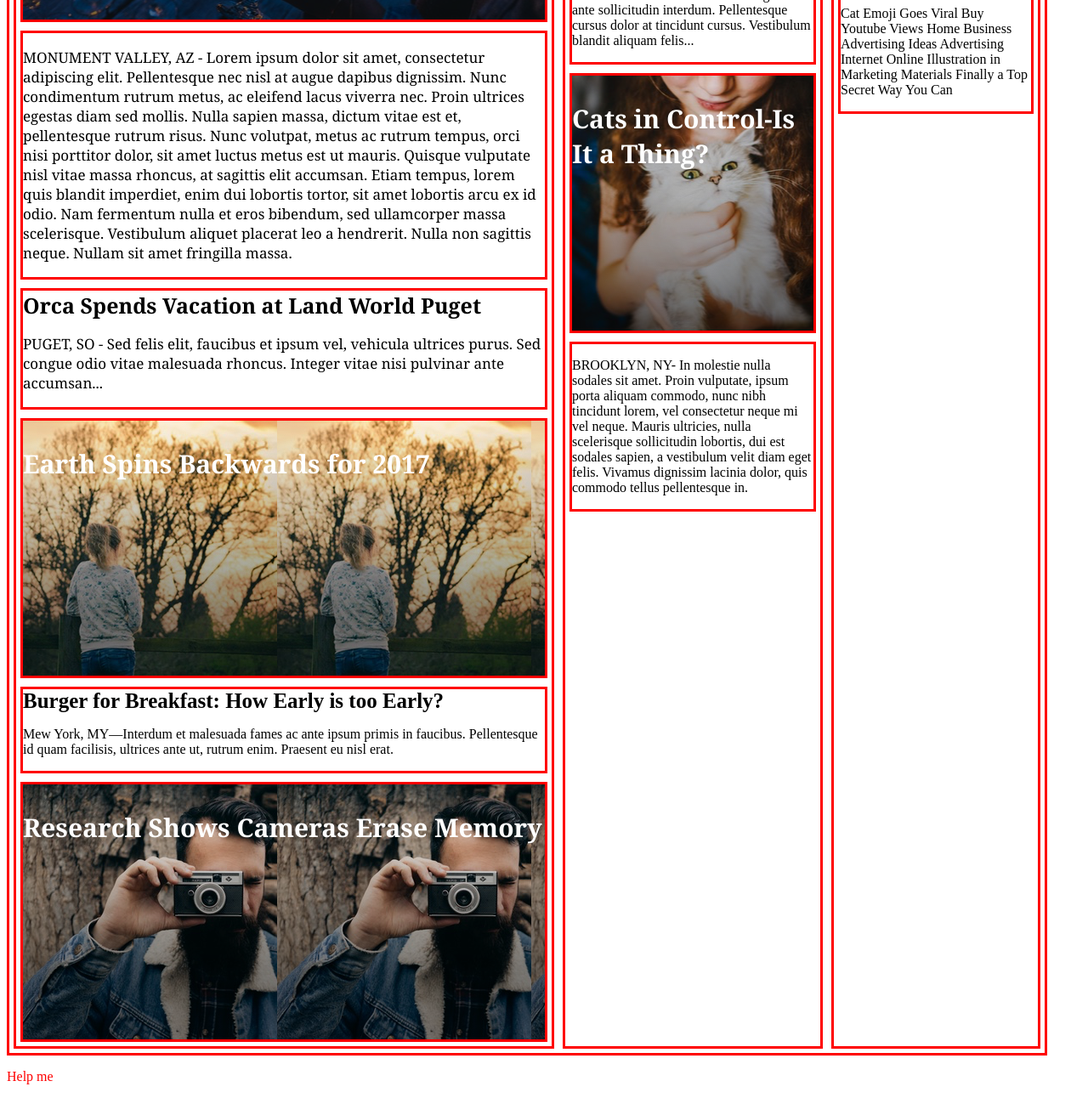
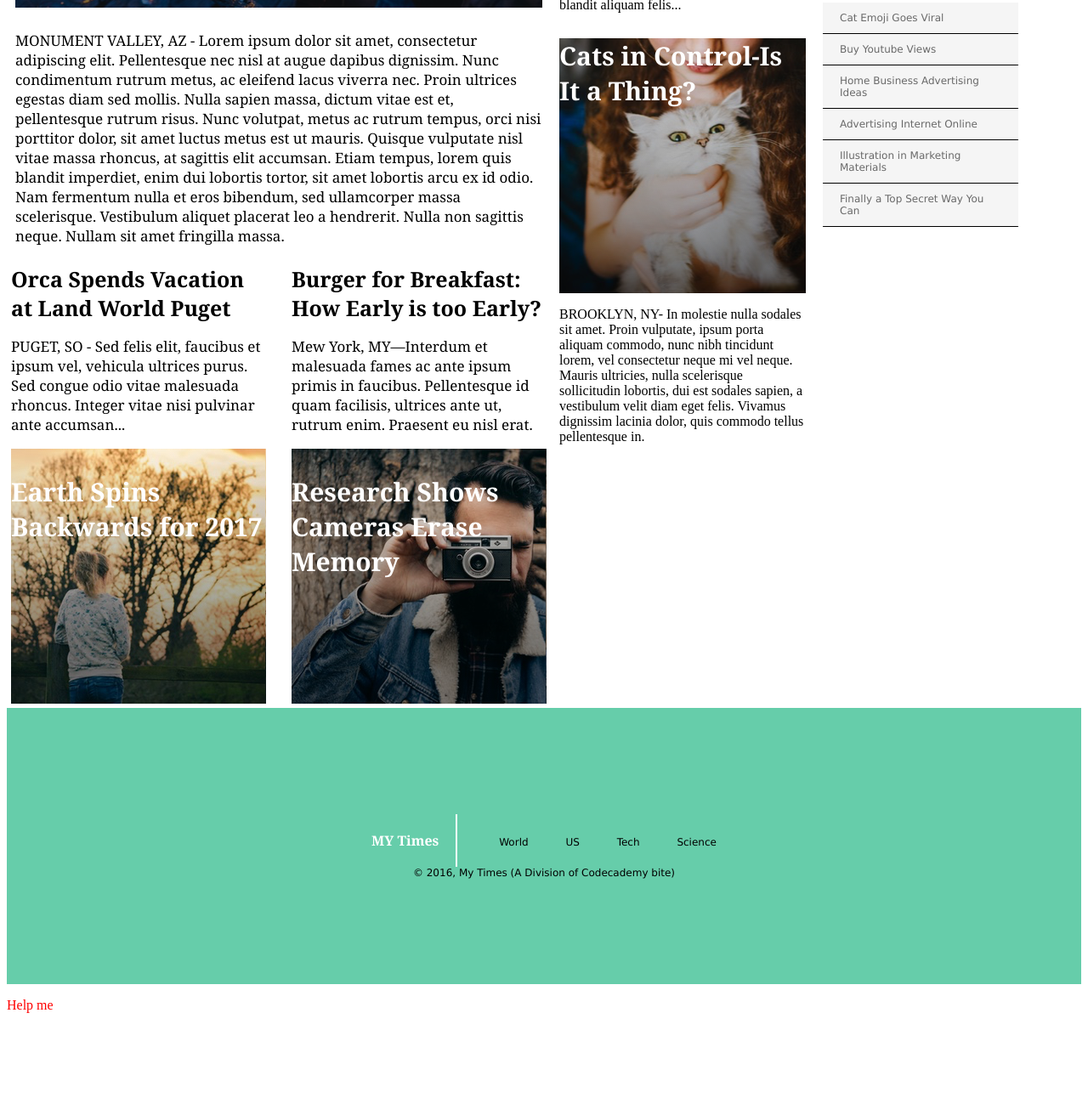
Before and after one commit to dalemillar/mytimes, a plain HTML site: page index.html in a window 1280 px wide. Shown: the part 391-1683 px from the top of the page at 85% size. After the commit the page ends 1599 px from the top, so only its background shows below. Drawn offline with Linux system fonts and the light colour scheme.

Commit message:
Final Version

```diff
--- a/index.html
+++ b/index.html
@@ -28,22 +28,28 @@
         <div class="column text">
           <p>MONUMENT VALLEY, AZ - Lorem ipsum dolor sit amet, consectetur adipiscing elit. Pellentesque nec nisl at augue dapibus dignissim. Nunc condimentum rutrum metus, ac eleifend lacus viverra nec. Proin ultrices egestas diam sed mollis. Nulla sapien massa, dictum vitae est et, pellentesque rutrum risus. Nunc volutpat, metus ac rutrum tempus, orci nisi porttitor dolor, sit amet luctus metus est ut mauris. Quisque vulputate nisl vitae massa rhoncus, at sagittis elit accumsan. Etiam tempus, lorem quis blandit imperdiet, enim dui lobortis tortor, sit amet lobortis arcu ex id odio. Nam fermentum nulla et eros bibendum, sed ullamcorper massa scelerisque. Vestibulum aliquet placerat leo a hendrerit. Nulla non sagittis neque. Nullam sit amet fringilla massa.</p>
         </div>
-        <div class="column text">
-          <p class='headline'>Orca Spends Vacation at Land World Puget</p>
+        <div class="stories">
 
-          <p>PUGET, SO - Sed felis elit, faucibus et ipsum vel, vehicula ultrices purus. Sed congue odio vitae malesuada rhoncus. Integer vitae nisi pulvinar ante accumsan...</p>
-        </div>
-        <div class="column earth">
-          <p class='overlay'>Earth Spins Backwards for 2017</p>
-        </div>
-        <div class="column">
-          <p class = 'headline'>Burger for Breakfast: How Early is too Early?</p>
 
-          <p>Mew York, MY—Interdum et malesuada fames ac ante ipsum primis in faucibus. Pellentesque id quam facilisis, ultrices ante ut, rutrum enim. Praesent eu nisl erat.</p>
-        </div>
-        <div class="column camera">
-          <p class = 'overlay'>Research Shows Cameras Erase Memory</p>
-        </div>
+          <div class="story">
+            <p class='text headline'>Orca Spends Vacation at Land World Puget</p>
+
+            <p class='text'>PUGET, SO - Sed felis elit, faucibus et ipsum vel, vehicula ultrices purus. Sed congue odio vitae malesuada rhoncus. Integer vitae nisi pulvinar ante accumsan...</p>
+
+            <div class="earth">
+              <p class='overlay'>Earth Spins Backwards for 2017</p>
+            </div>
+          </div>
+          <div class="story">
+            <p class = 'text headline'>Burger for Breakfast: How Early is too Early?</p>
+
+            <p class='text'>Mew York, MY—Interdum et malesuada fames ac ante ipsum primis in faucibus. Pellentesque id quam facilisis, ultrices ante ut, rutrum enim. Praesent eu nisl erat.</p>
+
+            <div class="camera">
+              <p class = 'overlay'>Research Shows Cameras Erase Memory</p>
+            </div>
+          </div>
+      </div>
       </div>
       <div class="column medium">
         <div class="column">
@@ -66,13 +72,33 @@
           <img src="./resources/images/img-news-bite.png" alt="cookie">
         </div>
         <div class="column">
-          <p class='headline'>NEWS BITES</p>
+          <p class='bites'>NEWS BITES</p>
 
-            <p>Cat Emoji Goes Viral Buy Youtube Views Home Business Advertising Ideas Advertising Internet Online Illustration in Marketing Materials Finally a Top Secret Way You Can</p>
+          <span class='bite'>Cat Emoji Goes Viral</span>
+          <span class='bite'>Buy Youtube Views</span>
+          <span class='bite'>Home Business Advertising Ideas</span>
+          <span class='bite'>Advertising Internet Online</span>
+          <span class='bite'>Illustration in Marketing Materials</span>
+          <span class='bite'>Finally a Top Secret Way You Can</span>
+
         </div>
       </div>
 
     </div>
+    <div class="footer">
+      <div>
+        <span class='title'>MY Times</span>
+        <nav>
+          <span>World</span>
+          <span>US</span>
+          <span>Tech</span>
+          <span>Science</span>
+        </nav>
+      </div>
+      <div class="copyright">
+      © 2016, My Times (A Division of Codecademy bite)
+      </div>
+    </div>
     <p class='special'>Help me</p>
   </body>
 </html>
--- a/resources/css/style.css
+++ b/resources/css/style.css
@@ -1,5 +1,5 @@
 div{
-  border: 3px solid red;
+  /*border: 3px solid red;*/
 }
 .header{
   display: inline-flex;
@@ -44,11 +44,14 @@ div{
 }
 .column{
   margin: 5px;
-  display: flex;
-  flex-direction: column;
+  display:block;
+  /*display: flex;
+  flex-direction: column;*/
 }
 .column.large {
   width: 630px;
+  display:flex;
+  flex-direction: column;
 }
 
 .column.medium {
@@ -102,3 +105,77 @@ div{
 .top{
   font-size: 40px;
 }
+
+.stories{
+  display: flex;
+  width: 630px;
+  justify-content: space-between;
+}
+
+p{
+  display: block;
+}
+
+.story{
+  display: flex;
+  flex-direction: column;
+  width:300px;
+}
+
+.bites{
+  font-size: 16px;
+  font-weight: bold;
+  text-align: center;
+}
+
+ul{
+  list-style: none;
+}
+
+.bite{
+  background-color: WhiteSmoke;
+  font-family: Verdana;
+  font-size: 12px;
+  color: DimGray;
+  display: block;
+  border-bottom: black 1px solid;
+  /*width: 200px;*/
+  padding: 11px 20px;
+}
+
+.footer{
+  background-color: MediumAquamarine;
+  margin: auto;
+  font-family: Verdana;
+  font-size: 12px;
+  display: flex;
+  align-content: center;
+  align-items: center;
+  justify-content: center;
+  height: 325px;
+  flex-direction: column;
+}
+
+.title{
+  font-family: Georgia;
+  font-size: 16px;
+  font-weight: bold;
+  color: white;
+  border-right: white 2px solid;
+  display: inline-block;
+  padding-right: 25px;
+}
+
+.footer nav{
+  display: inline-block;
+  padding-left: 25px
+}
+
+.footer span{
+  padding: 20px;
+  display: inline-block;
+}
+
+.copyright{
+  display: block;
+}
```
